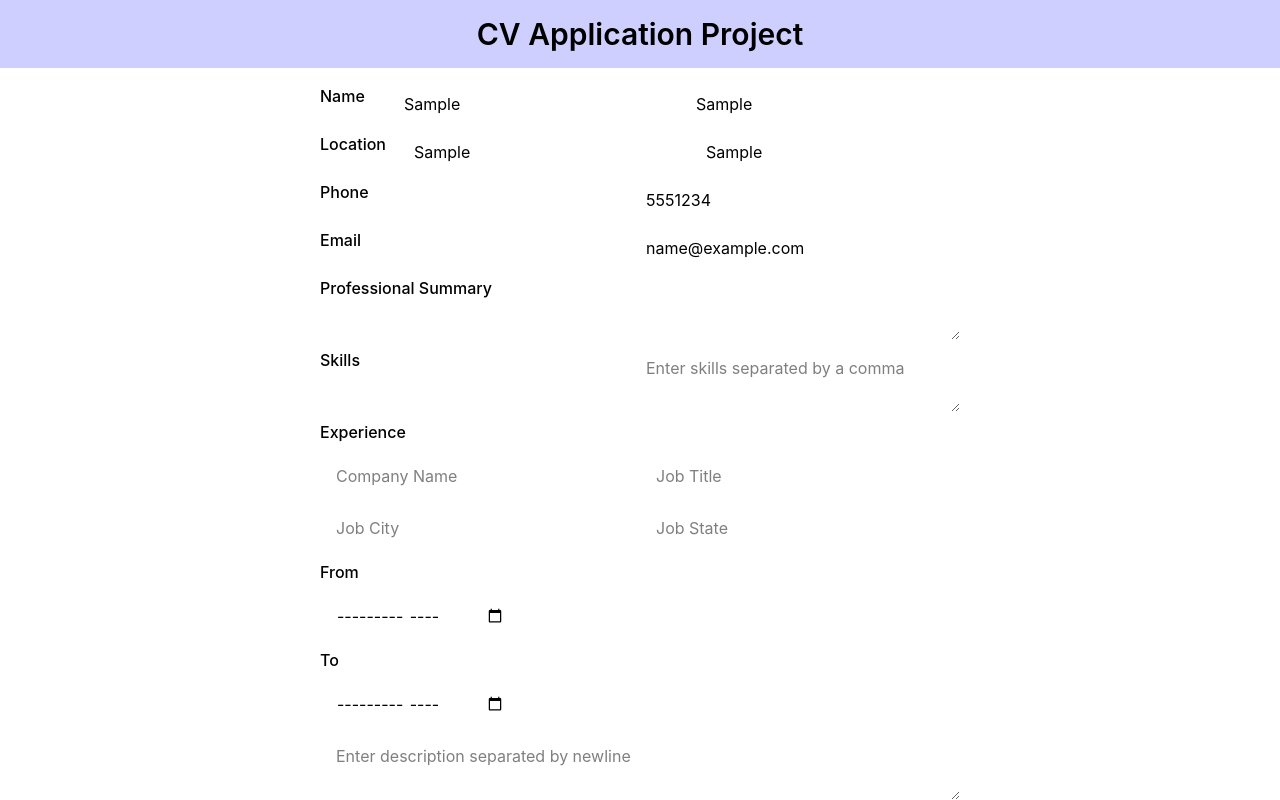
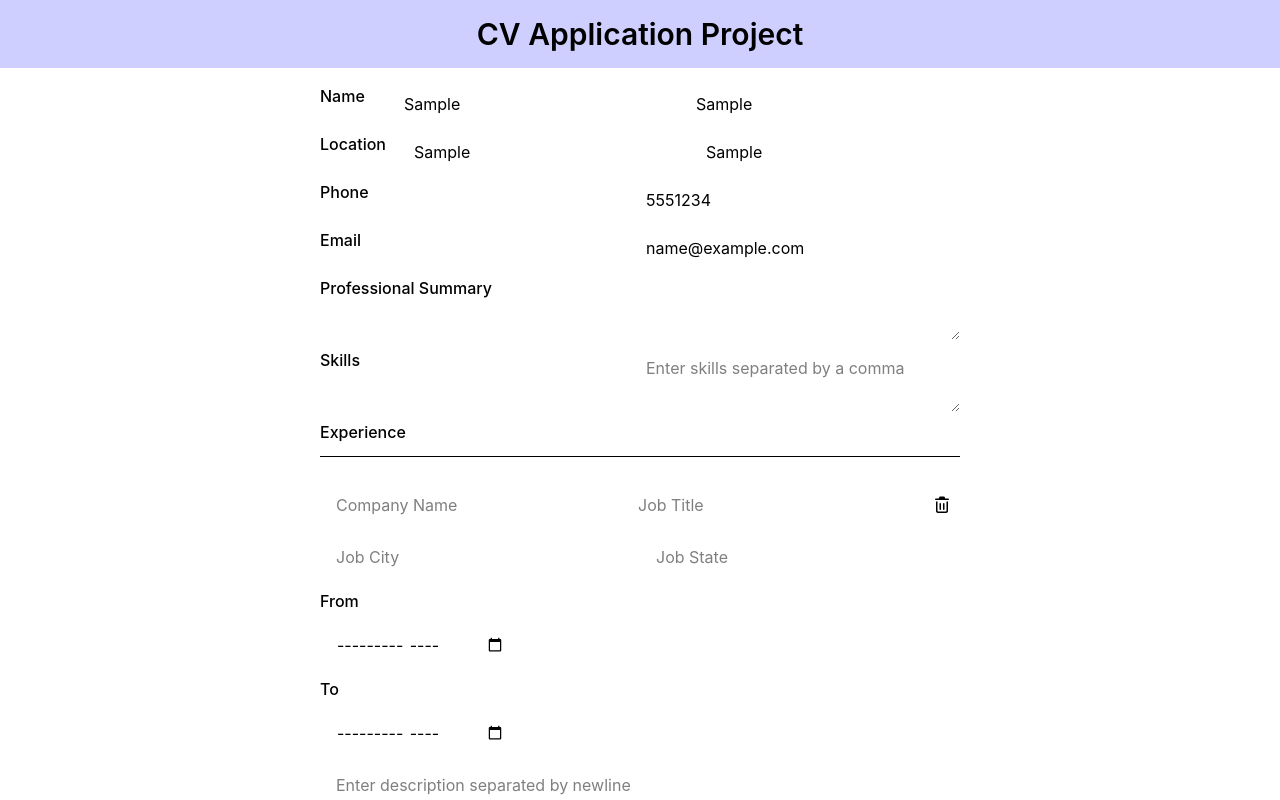
Before and after one commit to VK4041/CV_Application, a React (Vite) app: page / in a window 1280 px wide. Both pictures are taken after typing "Sample", "Sample", "Sample", "Sample", "5551234", "name@example.com" into the empty fields and a click on the button "Add new experience". Shown: the top 800 px of the page. Built offline with nearby package versions, Linux system fonts and the light colour scheme.

Commit message:
Add deletion functionality for experience

```diff
--- a/src/components/experience.jsx
+++ b/src/components/experience.jsx
@@ -1,6 +1,7 @@
-export function ExperienceInput({ exp, handleArray }) {
+export function ExperienceInput({ exp, handleArray, deleter }) {
   return (
     <>
+      <hr />
       <div className="flex">
         <input
           type="text"
@@ -22,6 +23,15 @@ export function ExperienceInput({ exp, handleArray }) {
             handleArray(exp.id, event.target.name, event.target.value, 'experience')
           }}
         />
+        <button className="rounded-2xl p-2 text-m hover:bg-red-600 hover:text-white"
+          type='button'
+          onClick={(event) => {
+            event.stopPropagation();
+            deleter(exp, 'experience')
+          }}
+        >
+          <i className="fa-regular fa-trash-can"></i>
+        </button>
       </div>
       <div className="flex">
         <input
--- a/src/components/form.jsx
+++ b/src/components/form.jsx
@@ -1,5 +1,5 @@
 import { ExperienceInput } from "./experience.jsx";
-export default function Form({ handleChange, experiences, addExp, handleArray }) {
+export default function Form({ handleChange, experiences, addExp, handleArray, deleter }) {
   return (
     <form className="flex flex-col gap-2" onChange={handleChange}>
       <div className="input-row">
@@ -37,7 +37,7 @@ export default function Form({ handleChange, experiences, addExp, handleArray })
       <div className="input-row flex-col">
         <label htmlFor="experience">Experience</label>
         {experiences.map(exp => (
-          <ExperienceInput exp={exp} key={exp.id} handleArray={handleArray} />
+          <ExperienceInput exp={exp} key={exp.id} handleArray={handleArray} deleter={deleter} />
         ))}
         <button onClick={addExp} type='button' className='bg-blue-400 w-max p-2 rounded-2xl'>Add new experience</button>
       </div>
--- a/src/components/main.jsx
+++ b/src/components/main.jsx
@@ -42,9 +42,22 @@ export default function Main() {
   function isEmpty(details) {
     return !details.firstname || details.firstname.trim() === "";
   }
+  function deleteArrayElem(item, type) {
+    if (type === 'experience') {
+      //deleting the exp state element
+      console.log(`Deleting ${item.cname}`)
+      setDetails({
+        ...details, experiences:
+          details.experiences.filter(exp => item.id !== exp.id)
+      })
+    }
+    else {
+      //deleting the education state element
+    }
+  }
   return (
     <div className="flex-1 px-[25%] py-4 flex flex-col gap-8">
-      <Form handleChange={updateDetails} experiences={details.experiences} addExp={addExperience} handleArray={handleArray} />
+      <Form handleChange={updateDetails} experiences={details.experiences} addExp={addExperience} deleter={deleteArrayElem} handleArray={handleArray} />
       {!isEmpty(details) && <CV details={details} />}
     </div>
   );
```
